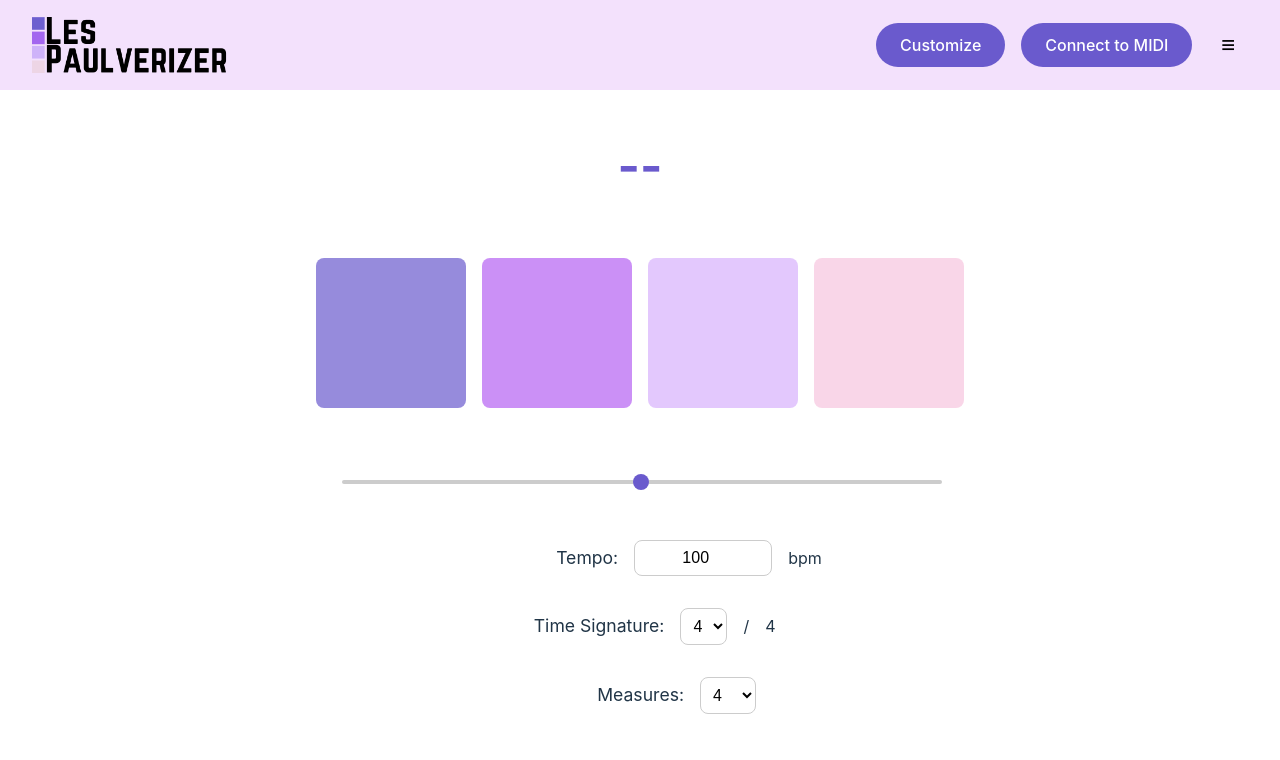
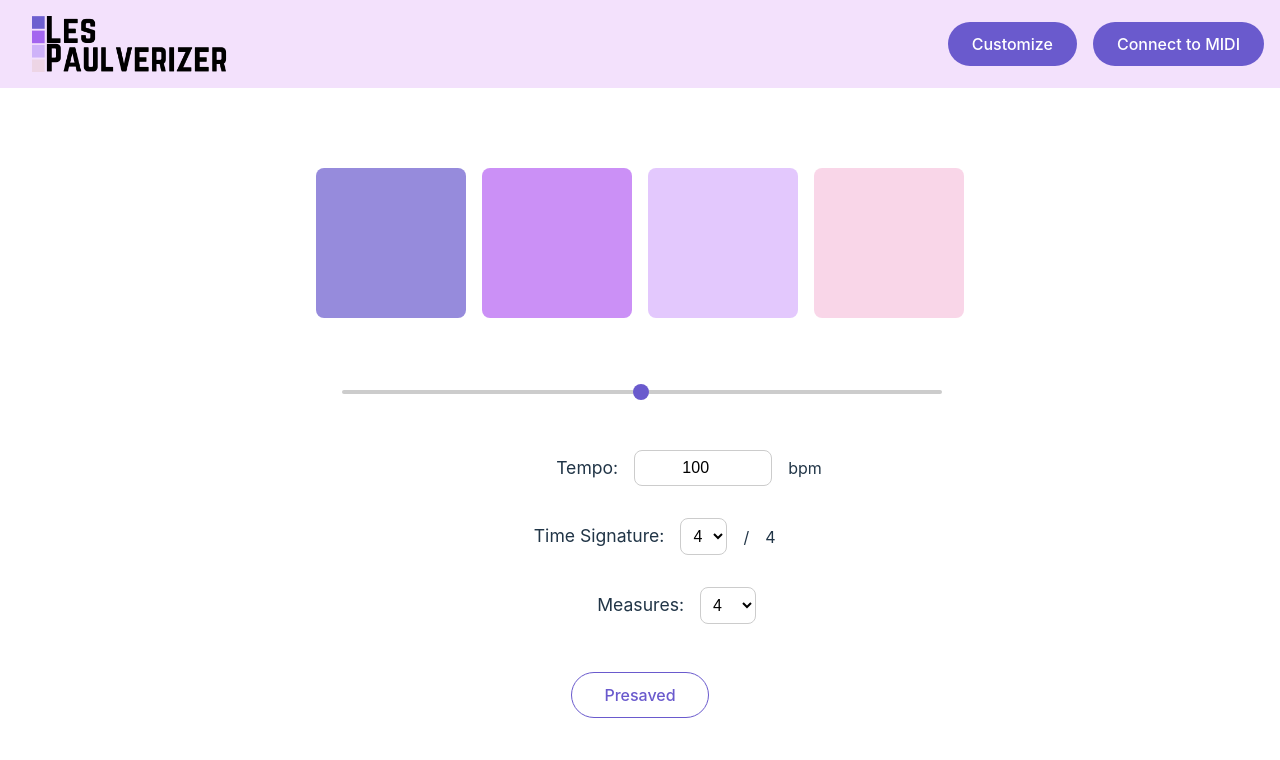
Before and after one commit to the-RAT-Lab/Les-Paulverizer, a React (Vite) app: page / in a window 1280 px wide. Shown: the top 760 px of the page. Built offline with nearby package versions, Linux system fonts and the light colour scheme.

Commit message:
Navbar is now static, removed hamburger bar for redundancy, need to fix overflow on top of navbar

```diff
--- a/src/App.css
+++ b/src/App.css
@@ -24,6 +24,7 @@ body {
   background-color: #f3e1fc;
   box-sizing: border-box;
   width: 100%;
+  position: fixed;
 }
 
 .logo {
--- a/src/App.jsx
+++ b/src/App.jsx
@@ -425,12 +425,10 @@ function App() {
           </button>
           <button className="header-button" onClick={midiStartup}>
             {currentNote === 'Connect to MIDI' ? 'Connect to MIDI' :
-             currentNote === 'Hailing...' ? 'Hailing...' :
-             currentNote === 'Connected' ? 'Connected' : 'Connection Failed'}
+            currentNote === 'Hailing...' ? 'Hailing...' :
+            currentNote === 'Connected' ? 'Connected' : 'Connection Failed'}
           </button>
         </div>
-
-        <button className="menu-button">≡</button>
       </div>
 
       <div className="main-content">
```
